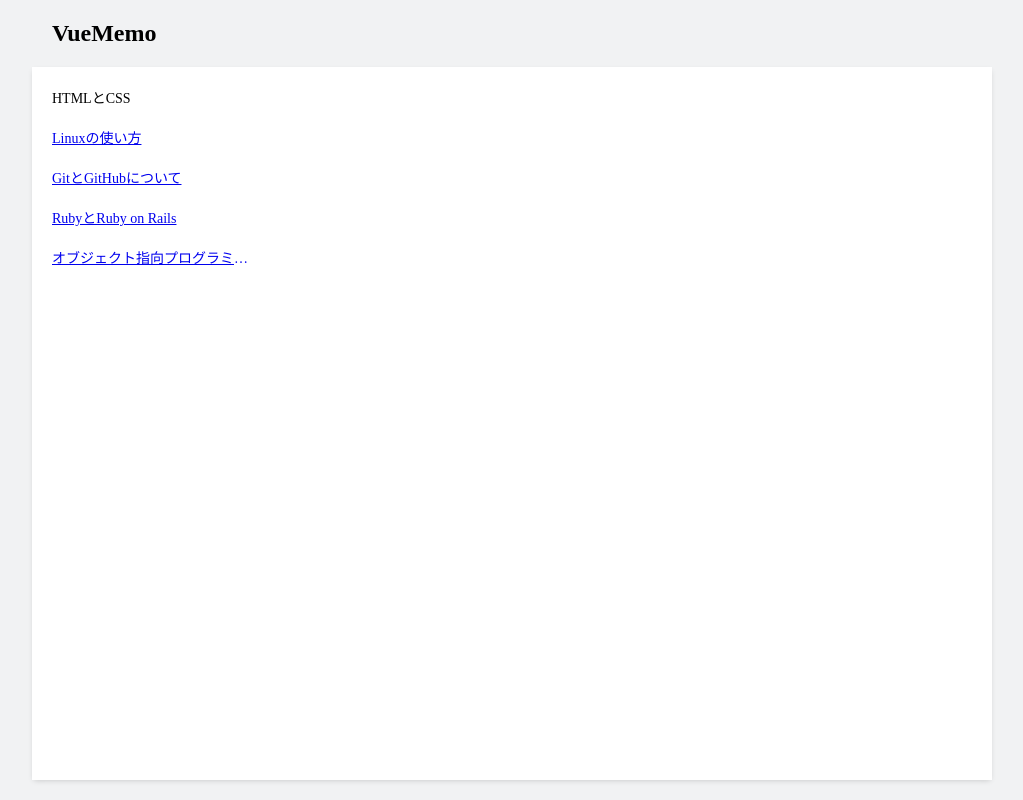
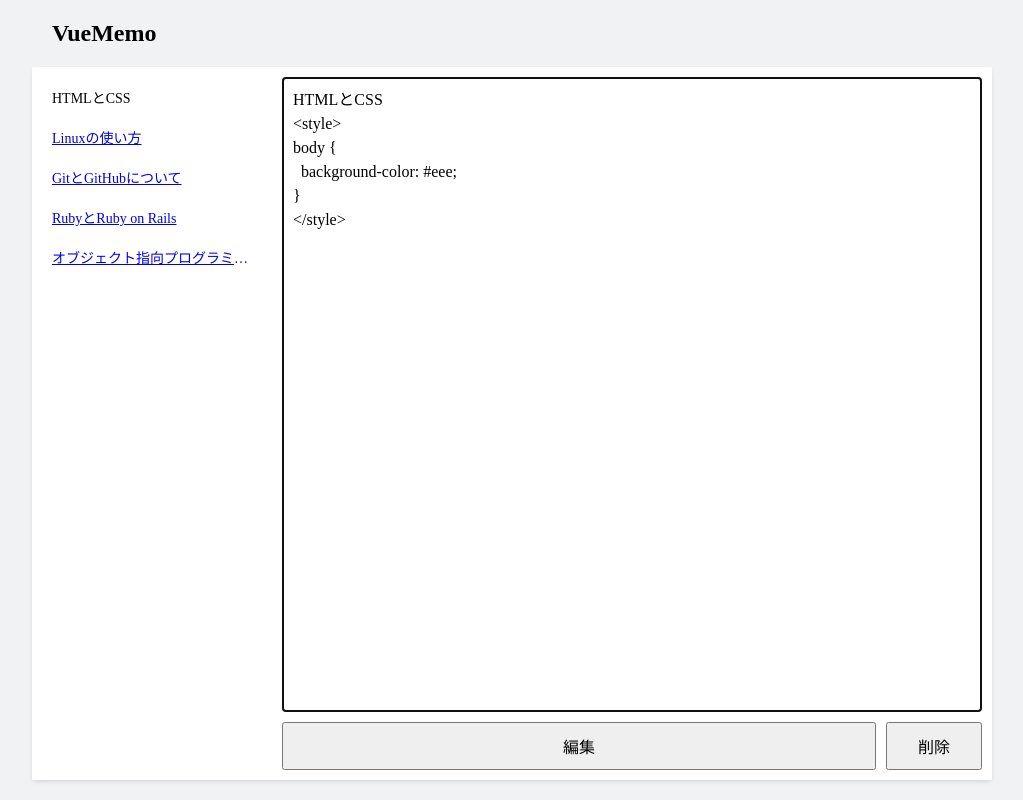
Before and after one commit to rikuba/vue-memo, a Vue app: page /memos/0 in a window 1280 px wide. Shown: the whole page, without its empty margins (128-1151 px from the left). Built offline with nearby package versions, Linux system fonts and the light colour scheme.

Commit message:
メモの編集・削除機能を実装

```diff
--- a/src/store.js
+++ b/src/store.js
@@ -1,14 +1,61 @@
 export const store = {
   state: {
     memos: [
-      { id: '0', title: 'HTMLとCSS' },
-      { id: '1', title: 'Linuxの使い方' },
-      { id: '2', title: 'GitとGitHubについて' },
-      { id: '3', title: 'RubyとRuby on Rails' },
-      { id: '4', title: 'オブジェクト指向プログラミング' }
+      {
+        id: '0',
+        title: 'HTMLとCSS',
+        content: `HTMLとCSS
+<style>
+body {
+  background-color: #eee;
+}
+</style>`
+      },
+      {
+        id: '1',
+        title: 'Linuxの使い方',
+        content: `Linuxの使い方
+
+vi: テキストエディタ`
+      },
+      {
+        id: '2',
+        title: 'GitとGitHubについて',
+        content: `GitとGitHubについて
+- git pull
+  - git fetch
+  - git merge
+`
+      },
+      {
+        id: '3',
+        title: 'RubyとRuby on Rails',
+        content: 'RubyとRuby on Rails'
+      },
+      {
+        id: '4',
+        title: 'オブジェクト指向プログラミング',
+        content: `オブジェクト指向プログラミング
+
+(OOP)`
+      }
     ]
   },
   getAllMemos () {
     return this.state.memos
+  },
+  getMemo (id) {
+    return this.state.memos.find((memo) => memo.id === id)
+  },
+  updateMemo (id, { content }) {
+    const memo = this.getMemo(id)
+    const title = /.+/.exec(content)?.[0] ?? ''
+    Object.assign(memo, { title, content })
+  },
+  removeMemo (id) {
+    const index = this.state.memos.findIndex((memo) => memo.id === id)
+    if (index >= 0) {
+      this.state.memos.splice(index, 1)
+    }
   }
 }
--- a/src/views/Memo.vue
+++ b/src/views/Memo.vue
@@ -0,0 +1,92 @@
+<template>
+  <div class="memo">
+    <textarea :value="memo.content" ref="textarea"></textarea>
+    <div class="actions">
+      <button class="edit-button" @click="doUpdate">編集</button>
+      <button class="delete-button" @click="doDestroy">削除</button>
+    </div>
+  </div>
+</template>
+
+<style scoped>
+.memo {
+  display: flex;
+  flex-direction: column;
+  width: 100%;
+  height: 100%;
+}
+
+textarea {
+  flex: 1;
+  resize: none;
+  margin: 10px 10px 0;
+  padding: 10px;
+  border: 1px solid #c7c8c9;
+  font-size: 1rem;
+  font-family: inherit;
+  line-height: 1.5;
+}
+
+.actions {
+  display: flex;
+  flex-direction: row;
+  gap: 10px;
+  margin: 10px;
+}
+
+button {
+  padding: 10px;
+  font-size: 1rem;
+}
+
+.edit-button {
+  flex: 1;
+}
+
+.delete-button {
+  width: 6rem;
+}
+</style>
+
+<script>
+import { store } from '../store'
+
+export default {
+  name: 'Memo',
+  data () {
+    return {
+      memo: { content: '' }
+    }
+  },
+  beforeRouteEnter (to, from, next) {
+    next((vm) => {
+      vm.memo = store.getMemo(to.params.memoId)
+    })
+  },
+  beforeRouteUpdate (to, from, next) {
+    this.memo = store.getMemo(to.params.memoId)
+    next()
+  },
+  mounted () {
+    this.focusTextarea()
+  },
+  updated () {
+    this.focusTextarea()
+  },
+  methods: {
+    focusTextarea () {
+      const textarea = this.$refs.textarea
+      textarea.focus()
+      textarea.setSelectionRange(0, 0)
+    },
+    doUpdate () {
+      const content = this.$refs.textarea.value
+      store.updateMemo(this.memo.id, { content })
+    },
+    doDestroy () {
+      store.removeMemo(this.memo.id)
+      this.$router.push({ name: 'Memos' })
+    }
+  }
+}
+</script>
```
